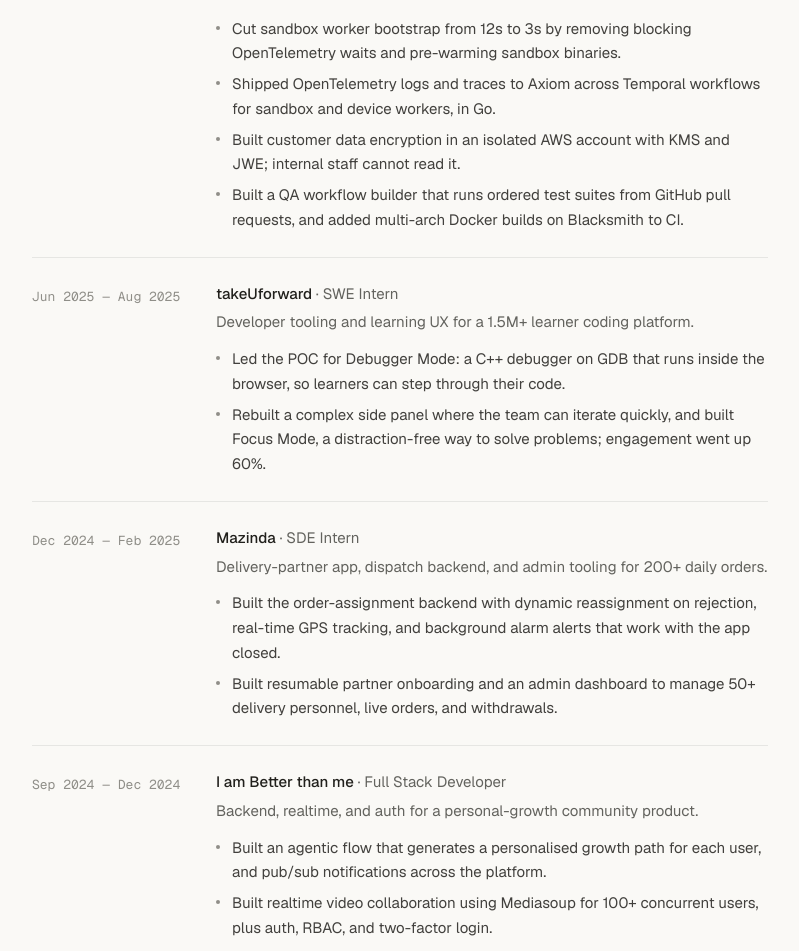
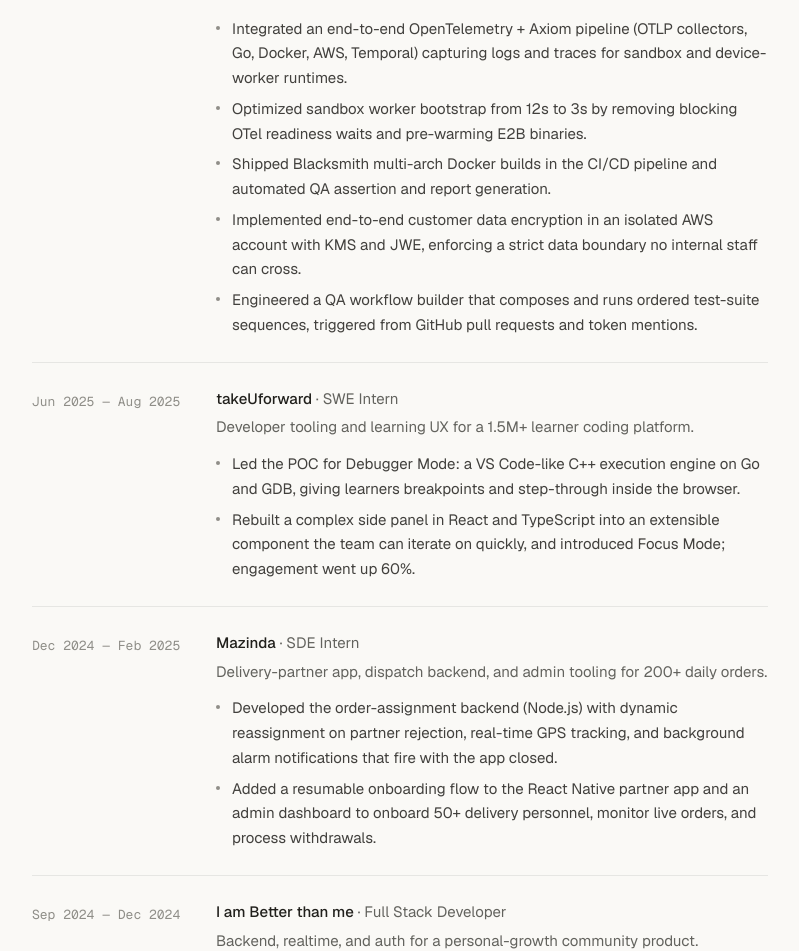
Before and after one commit to Anamika1608/portfolio, a Next.js app: page / in a window 1280 px wide. Shown: the part 784-1735 px from the top of the page, without its empty margins (240-1039 px from the left). Built offline with nearby package versions, Linux system fonts and the light colour scheme.

Commit message:
Work bullets: technical detail restored, varied verbs

```diff
--- a/src/components/WorkExperience/workExperiencesData.ts
+++ b/src/components/WorkExperience/workExperiencesData.ts
@@ -11,10 +11,11 @@
     summary:
       "Runtime infrastructure for AI-agent sandboxes: observability, security, and CI for sandbox and device workers.",
     description: [
-      "Cut sandbox worker bootstrap from 12s to 3s by removing blocking OpenTelemetry waits and pre-warming sandbox binaries.",
-      "Shipped OpenTelemetry logs and traces to Axiom across Temporal workflows for sandbox and device workers, in Go.",
-      "Built customer data encryption in an isolated AWS account with KMS and JWE; internal staff cannot read it.",
-      "Built a QA workflow builder that runs ordered test suites from GitHub pull requests, and added multi-arch Docker builds on Blacksmith to CI.",
+      "Integrated an end-to-end OpenTelemetry + Axiom pipeline (OTLP collectors, Go, Docker, AWS, Temporal) capturing logs and traces for sandbox and device-worker runtimes.",
+      "Optimized sandbox worker bootstrap from 12s to 3s by removing blocking OTel readiness waits and pre-warming E2B binaries.",
+      "Shipped Blacksmith multi-arch Docker builds in the CI/CD pipeline and automated QA assertion and report generation.",
+      "Implemented end-to-end customer data encryption in an isolated AWS account with KMS and JWE, enforcing a strict data boundary no internal staff can cross.",
+      "Engineered a QA workflow builder that composes and runs ordered test-suite sequences, triggered from GitHub pull requests and token mentions.",
     ],
   },
   {
@@ -27,8 +28,8 @@
     summary:
       "Developer tooling and learning UX for a 1.5M+ learner coding platform.",
     description: [
-      "Led the POC for Debugger Mode: a C++ debugger on GDB that runs inside the browser, so learners can step through their code.",
-      "Rebuilt a complex side panel where the team can iterate quickly, and built Focus Mode, a distraction-free way to solve problems; engagement went up 60%.",
+      "Led the POC for Debugger Mode: a VS Code-like C++ execution engine on Go and GDB, giving learners breakpoints and step-through inside the browser.",
+      "Rebuilt a complex side panel in React and TypeScript into an extensible component the team can iterate on quickly, and introduced Focus Mode; engagement went up 60%.",
     ],
   },
   {
@@ -41,8 +42,8 @@
     summary:
       "Delivery-partner app, dispatch backend, and admin tooling for 200+ daily orders.",
     description: [
-      "Built the order-assignment backend with dynamic reassignment on rejection, real-time GPS tracking, and background alarm alerts that work with the app closed.",
-      "Built resumable partner onboarding and an admin dashboard to manage 50+ delivery personnel, live orders, and withdrawals.",
+      "Developed the order-assignment backend (Node.js) with dynamic reassignment on partner rejection, real-time GPS tracking, and background alarm notifications that fire with the app closed.",
+      "Added a resumable onboarding flow to the React Native partner app and an admin dashboard to onboard 50+ delivery personnel, monitor live orders, and process withdrawals.",
     ],
   },
   {
@@ -55,8 +56,8 @@
     summary:
       "Backend, realtime, and auth for a personal-growth community product.",
     description: [
-      "Built an agentic flow that generates a personalised growth path for each user, and pub/sub notifications across the platform.",
-      "Built realtime video collaboration using Mediasoup for 100+ concurrent users, plus auth, RBAC, and two-factor login.",
+      "Created an LLM-driven agentic flow that generates a personalised growth path per user, and a pub/sub notification system across the platform.",
+      "Shipped realtime video collaboration on Mediasoup (SFU) and Socket.io for 100+ concurrent users, plus auth with RBAC and two-factor login via Twilio.",
     ],
   },
 ];
```
